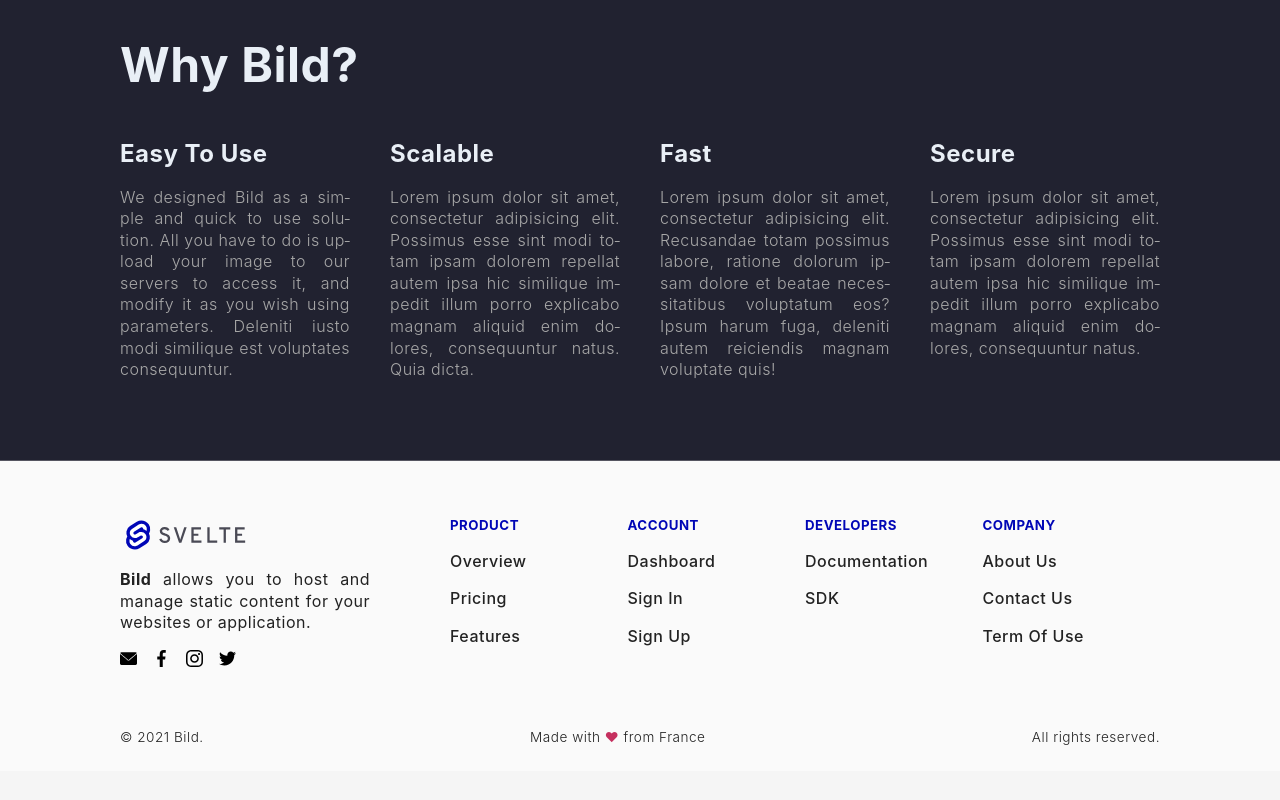
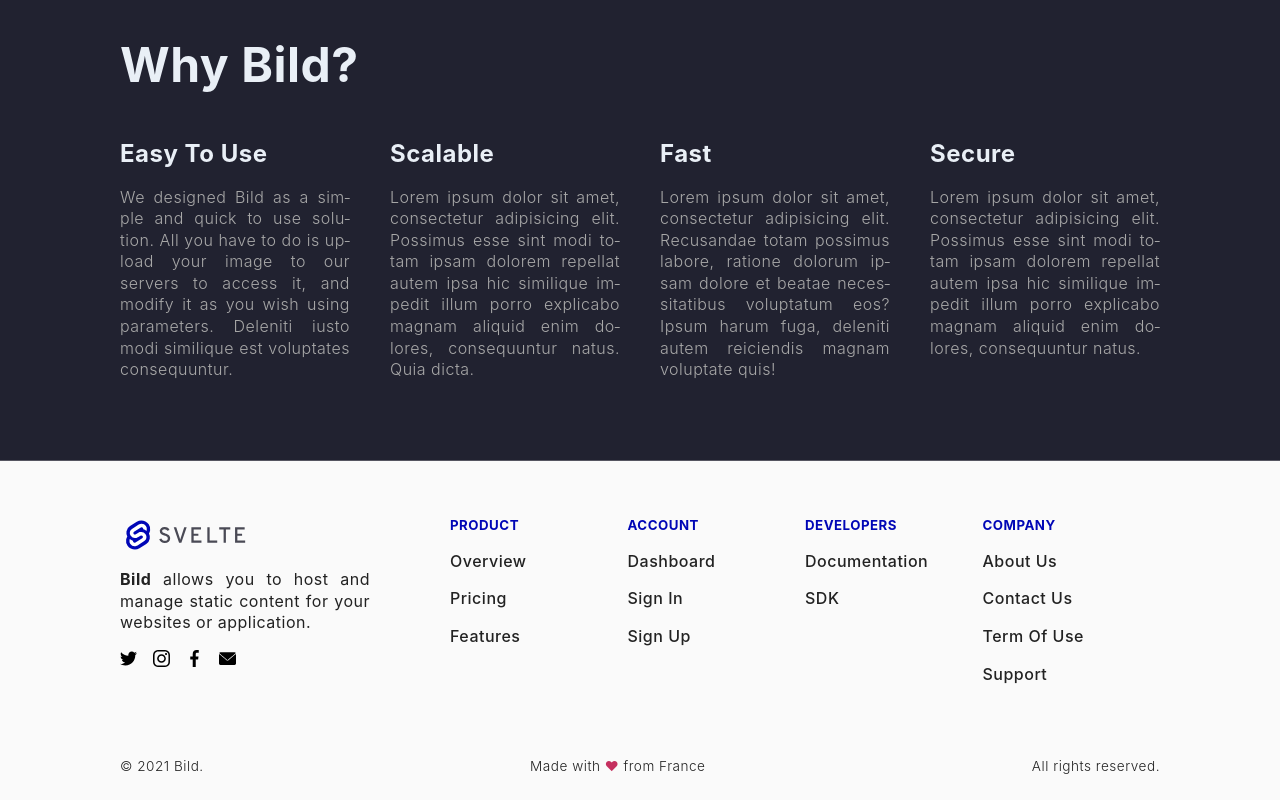
Before and after one commit to Fyllee/fyllee-ui, a Next.js app: page / in a window 1280 px wide. Shown: the part 2363-3163 px from the top of the page. Before the commit the page ends 3134 px from the top, so only its background shows below. Built offline with nearby package versions, Linux system fonts and the light colour scheme.

Commit message:
perf: use loops to optimise footer links

```diff
--- a/src/components/Footer.tsx
+++ b/src/components/Footer.tsx
@@ -1,12 +1,47 @@
+import { createElement, ReactElement } from 'react';
 import Link from 'next/link';
-import { createElement, ReactElement } from 'react';
+import cls from '../utils/multi-classes';
+
+// Assets and style
+import { Twitter, Instagram, Facebook, Email } from '../assets/global/networks/index';
 import stl from '../styles/layout/footer.module.scss';
-import cls from '../utils/multi-classes';
-import * as Networks from '../assets/global/networks/index';
+
+type TPage = [name: string, route: `/${string}`];
+interface ILinks {
+  Product: TPage[];
+  Account: TPage[];
+  Developers: TPage[];
+	Company: TPage[];
+}
 
 export default function Footer(): ReactElement {
+	const networks: [any, string][] = [[Twitter, 'https://twitter.com/bild'], [Instagram, 'https://instagram.com/bild'], [Facebook,  'https://facebook.com/bild'], [Email, 'mailto:contact@bild.com']];
+	const links: ILinks = {
+		'Product': [
+			['Overview', '/overview'],
+			['Pricing', '/pricing'],
+			['Features', '/features']
+		],
+		'Account': [
+			['Dashboard', '/app/dashboard'],
+			['Sign In', '/auth/sign-in'],
+			['Sign Up', '/auth/sign-up']
+		],
+		'Developers': [
+			['Documentation', '/developer/documentation'],
+			['SDK', '/developer/sdk'],
+		],
+		'Company': [
+			['About Us', '/about'],
+			['Contact Us', '/contact'],
+			['Term Of Use', '/term-of-use'],
+			['Support', '/support'],
+		]
+	};
+
 	return (
-		<footer id={stl.footer} className="layout flex--column">
+		<footer id={stl.footer} className="flex--column">
+			<div className="layout">
 				<div className={cls('flex', stl.content)}>
 					<div className={stl.brand}>
 						<Link href="/">
@@ -16,47 +51,36 @@ export default function Footer(): ReactElement {
 						</Link>
 						<p className={stl.brand__slogan}><b>Bild</b> allows you to host and manage static content for your websites or application.</p>
 						<ul className={stl.brand__networks}>
-						{Object.keys(Networks).map(e => (
-							<li key={e}>
-								<a href="">
-									{createElement((Networks as SVG)[e])}
+							{networks.map((e, i) => (
+								<li key={i}>
+									<a href={e[1]} target="_blank">
+										{createElement(e[0])}
 									</a>
 								</li>
 							))}
 						</ul>
 					</div>
 					<div className={cls('flex', stl.links)}>
-					<div className={stl.links__list}>
-						<h5 className={stl.links__title}>Product</h5>
+						{Object.entries(links).map((e) => {
+							const [title, pages] = e;
+							return (
+								<div className={stl.links__list} key={title.toLowerCase()}>
+									<h5 className={stl.links__title}>{title}</h5>
 									<ul>
-							<li>Overview</li>
-							<li>Pricing</li>
-							<li>Features</li>
+										{pages.map((e: TPage) => {
+											const [name, route] = e;
+											return (
+												<li>
+													<Link href={route}>
+														<a>{name}</a>
+													</Link>
+												</li>
+											);
+										})}
 									</ul>
 								</div>
-					<div className={stl.links__list}>
-						<h5 className={stl.links__title}>Account</h5>
-						<ul>
-							<li>Dashboard</li>
-							<li>Sign In</li>
-							<li>Sign Up</li>
-						</ul>
-					</div>
-					<div className={stl.links__list}>
-						<h5 className={stl.links__title}>Developers</h5>
-						<ul>
-							<li>Documentation</li>
-							<li>SDK</li>
-						</ul>
-					</div>
-					<div className={stl.links__list}>
-						<h5 className={stl.links__title}>Company</h5>
-						<ul>
-							<li>About Us</li>
-							<li>Contact Us</li>
-							<li>Term Of Use</li>
-						</ul>
-					</div>
+							);
+						})}
 					</div>
 				</div>
 				<div className={cls('flex--center', stl.mentions)}>
@@ -64,6 +88,7 @@ export default function Footer(): ReactElement {
 					<p className={stl.mentions__made}>Made with <span className={stl.mentions__made__heart}>♥</span> from France</p>
 					<p>All rights reserved.</p>
 				</div>
+			</div>
 		</footer>
 	);
 }
```
Lines whose indentation alone changed are shown as unchanged.
